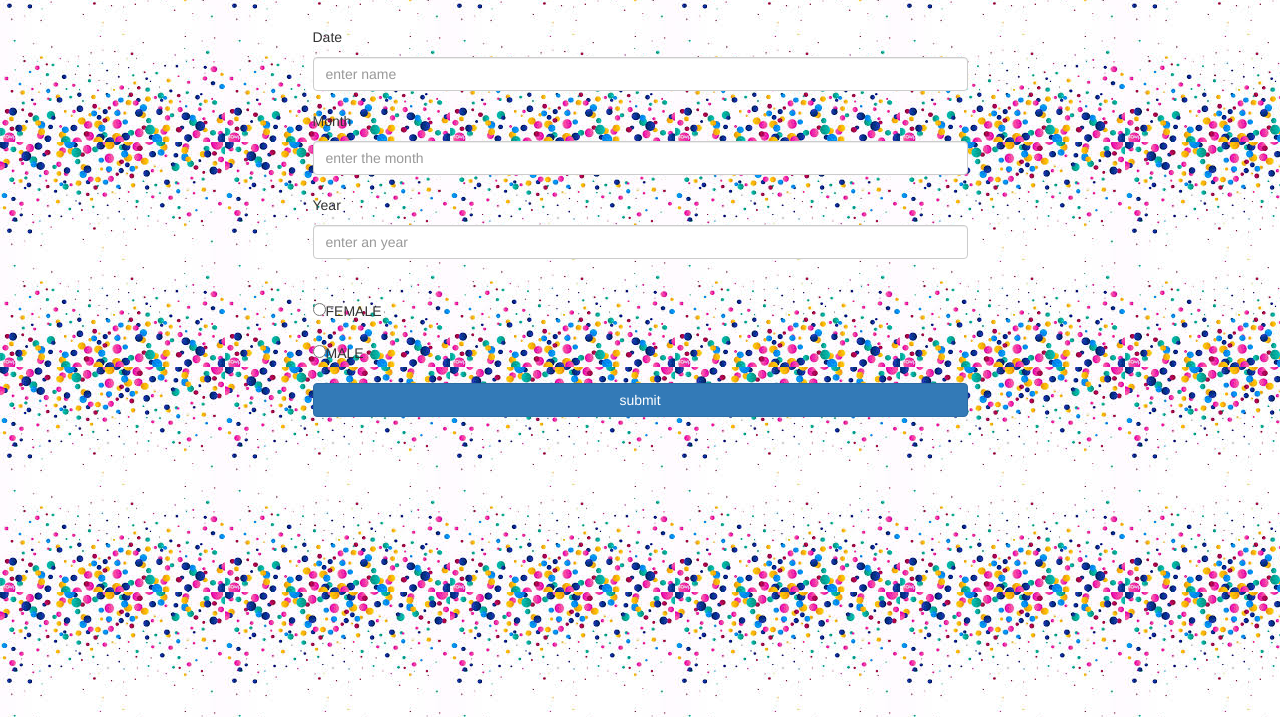
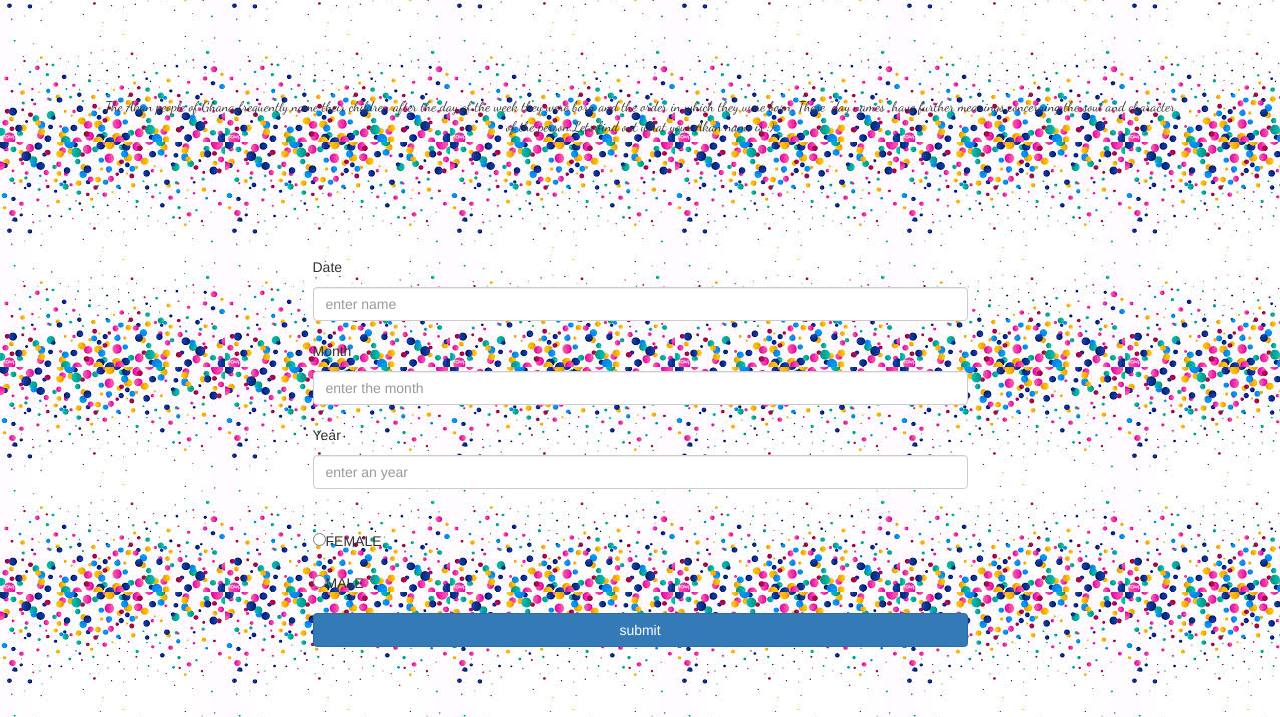
Before and after one commit to SoloSolly/birthday-form, a plain HTML site: page index.html in a window 1280 px wide. Shown: the part 83-800 px from the top of the page. Drawn offline with nearby package versions, Linux system fonts and the light colour scheme; files that its build step writes are made by us from their sources; files whose address does not match are found by name; a web font is replaced by a local one.

Commit message:
add margin

```diff
--- a/index.html
+++ b/index.html
@@ -16,7 +16,7 @@
 <body>
     <h1 style=" text-align:center; font-family: 'Modak', cursive; ">AKAN NAMES</h1>
 
-        <p stylThe Akan people of Ghana frequently name their children after the day of the week they were born and the order in which they were born. These "day names" have further meanings concerning the soul and character of the person.Lets find out what your Akan name is :)</p>
+        <p style="font-family: 'Dancing Script', cursive; text-align:center;margin: 100px;">The Akan people of Ghana frequently name their children after the day of the week they were born and the order in which they were born. These "day names" have further meanings concerning the soul and character of the person.Lets find out what your Akan name is :)</p>
 
     <div class= "container"></div>
     <div class="row">
```
